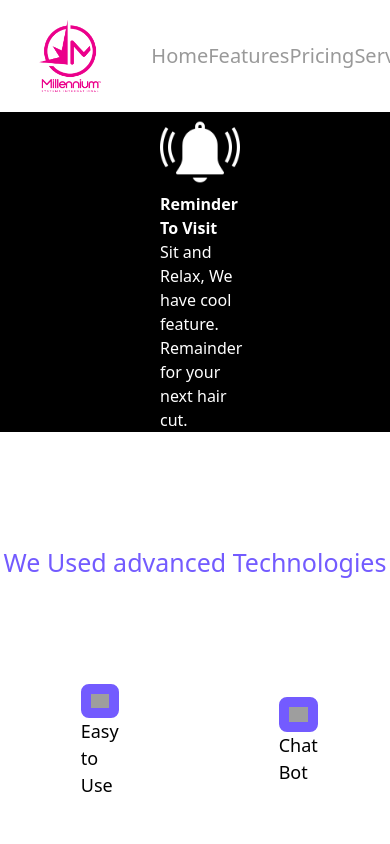
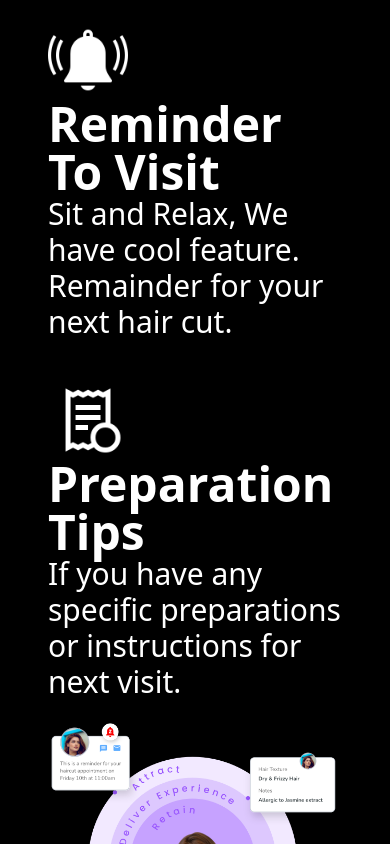
Before and after one commit to QITsolution/QWIT-landing, a React (Create React App) app: page / in a window 390 px wide. Shown: the top 844 px of the page. Built offline with nearby package versions, Linux system fonts and the light colour scheme; grey boxes are pictures that could not be loaded.

Commit message:
feat:made home and navbar very responsive on fullscreen, half screen and mobile

```diff
--- a/src/components/Home.jsx
+++ b/src/components/Home.jsx
@@ -1,42 +1,41 @@
 import React from "react";
 
-function Home() {
+const Home = () => {
   return (
-    <div name="home" className="pt-[7rem] h-full w-full ">
-      {/* <div className=" snap-x">
-        <img
-          src={require("../assets/e12c0cd1c620e90f32ef75710db758f1.png")}
-          alt="img"
-          className="w-full h-full object-cover"
-        />
-      </div> */}
-      <div className="bg-black flex flex-row justify-between items-center snap-center">
-        <div className="bg-black flex flex-row justify-center items-center mx-40 ">
-          <div className="flex flex-col items-start justify-center mr-[7rem]">
+    <div name="home" className="h-full w-full">
+      <div className="w-full flex flex-row justify-between items-center snap-center">
+        <div
+          className="bg-black w-full flex lg:mt-[7rem] lg:flex-row px-10
+         flex-col justify-between items-center">
+          <div className="flex flex-col items-start justify-center mx-2 lg:py-0 py-5">
             <img
               src={require("../assets/notification.png")}
               className="h-20 w-20 hover:animate-ping"
               alt=""
             />
-            <p className="text-white font-bold">Reminder To Visit</p>
-            <p className="text-white flex-none">
+            <p className="text-white font-bold lg:text-2xl md:text-5xl text-5xl">
+              Reminder To Visit
+            </p>
+            <p className="text-white flex-none lg:text-lg md:text-3xl text-3xl">
               Sit and Relax, We have cool feature. Remainder for your next hair
               cut.
             </p>
           </div>
-          <div className="flex flex-col items-start justify-center mx-[7rem]">
+          <div className="flex flex-col items-start justify-center mx-2 lg:py-0 py-5">
             <img
               className="h-20 w-20 hover:animate-bounce"
               src={require("../assets/reminder.png")}
               alt=""
             />
-            <p className="text-white font-bold">Preparation Tips</p>
-            <p className="text-white ">
+            <p className="text-white font-bold lg:text-2xl md:text-5xl text-5xl">
+              Preparation Tips
+            </p>
+            <p className="text-white flex-none lg:text-lg md:text-3xl text-3xl">
               If you have any specific preparations or instructions for next
               visit.
             </p>
           </div>
-          <div className=" ml-[7rem]">
+          <div className="">
             <img
               src={require("../assets/851b18b52adb006f0dc30486f410ed13.png")}
               alt=""
@@ -46,6 +45,6 @@ function Home() {
       </div>
     </div>
   );
-}
+};
 
 export default Home;
--- a/src/components/NavBar.jsx
+++ b/src/components/NavBar.jsx
@@ -1,10 +1,13 @@
 import React from "react";
 import { Link } from "react-scroll";
 
-function NavBar() {
+const NavBar = () => {
   return (
-    <div className="w-[100%] items-center backdrop-blur-md   flex flex-col fixed z-50">
-      <div className="h-[5rem] w-[80%] mt-4 rounded-lg  self-center flex lex-row justify-between items-center">
+    <div className=" lg:flex hidden  w-full items-center backdrop-blur-md flex-col fixed z-50 ">
+      {/* <div className="fixed w-full h-[5rem] lg:flex hidden justify-between  backdrop-blur-md items-center px-10 py-4"> */}
+      <div
+        className="h-[5rem] w-full px-4 lg:flex hidden
+      mt-4 rounded-lg  self-center lex-row justify-between items-center">
         <div>
           <img
             alt="icon"
@@ -61,6 +64,6 @@ function NavBar() {
       </div>
     </div>
   );
-}
+};
 
 export default NavBar;
```
